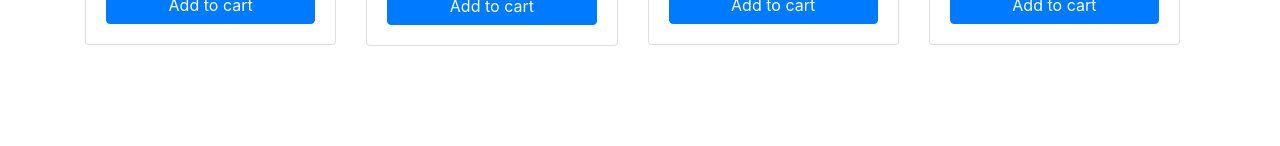
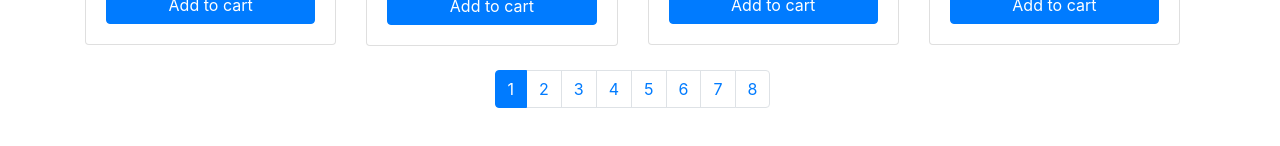
Before and after one commit to Lukashev/react-shop-course, a React (Create React App) app: page / in a window 1280 px wide. Shown: the part 568-714 px from the top of the page. Built offline with nearby package versions, Linux system fonts and the light colour scheme; data requests are answered from the project's data file.

Commit message:
implement pagination

```diff
--- a/src/components/ProductList/ProductList.tsx
+++ b/src/components/ProductList/ProductList.tsx
@@ -1,29 +1,49 @@
-import React, { useEffect } from 'react'
+import React, { useEffect, useMemo, useState } from 'react'
 import { ThunkDispatch } from 'redux-thunk'
-import { Container, Row, Col } from 'react-bootstrap'
+import { Container, Row, Col, Pagination } from 'react-bootstrap'
 import { ReducerState, Action } from '../../interfaces'
 import Card from '../Card'
 
+const PAGE_LIMIT = 4
+
 interface Actions {
-  fetchProductList: (offeset: number) => (dispatch: ThunkDispatch<ReducerState, any, Action>) => Promise<void>
+  fetchProductList: () => (dispatch: ThunkDispatch<ReducerState, any, Action>) => Promise<void>
   setMainState: (payload: any) => Action
 }
 
 type Props = ReducerState & { actions: Actions }
 
 const ProductList = (props: Props) => {
-  const { actions: { fetchProductList, setMainState }, products, currency, cart, fetchOffset, searchString } = props
+  const { actions: { fetchProductList, setMainState }, products, currency, cart, searchString } = props
+  const [activePage, setActivePage] = useState<number>(0)
 
   useEffect(() => {
-    fetchProductList(fetchOffset)
-  }, [fetchOffset, fetchProductList, searchString])
+    fetchProductList()
+  }, [fetchProductList, searchString])
 
   const cardProps = { currency, setMainState, cart }
+
+  const pagItems = useMemo(() => {
+    const pageLimit = Math.ceil(products.length / PAGE_LIMIT)
+    let items = []
+    for (let i = 0; i < pageLimit; i++) {
+      items.push(
+      <Pagination.Item
+        key={i}
+        active={activePage === i}
+        onClick={() => setActivePage(i)}
+        >
+          {i + 1}
+      </Pagination.Item>
+      )
+    }
+    return items
+  }, [activePage, products.length])
 
   return (
     <Container>
       <Row>
-        {products.map(item => {
+        {products.slice(activePage, activePage + PAGE_LIMIT).map(item => {
           return (
             <Col lg={3} md={6} sm={6} xs={12} key={item.id}>
               <Card {...item} {...cardProps} />
@@ -31,6 +51,9 @@ const ProductList = (props: Props) => {
           )
         })}
       </Row>
+      <Pagination className='justify-content-center'>
+        {pagItems}
+      </Pagination>
     </Container>
   )
 }
--- a/src/store/actions.ts
+++ b/src/store/actions.ts
@@ -8,11 +8,11 @@ export const setMainState = (payload: any): Action => ({
   payload
 })
 
-export const fetchProductList = (offset: number = 0) => async (dispatch: ThunkDispatch<ReducerState, any, Action>, getState: () => ReducerState): Promise<void> => {
+export const fetchProductList = () => async (dispatch: ThunkDispatch<ReducerState, any, Action>, getState: () => ReducerState): Promise<void> => {
   try {
     dispatch(setMainState({ loading: true }))
     const { searchString } = getState()
-    const result: AxiosResponse = await Api.get(`/products?_start=${offset}&_end=${offset + 4}&title_like=${searchString}`)
+    const result: AxiosResponse = await Api.get(`/products?title_like=${searchString}`)
     dispatch(setMainState({ products: result.data }))
   } catch (e) {
     console.error(e)
```
